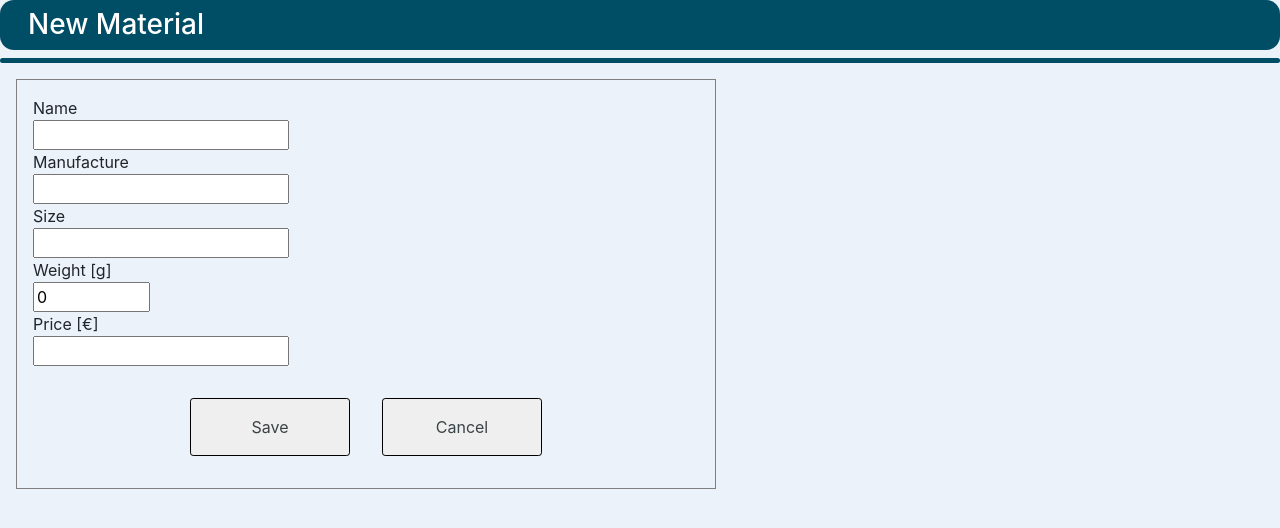
After one commit to chs8691/myequis, a Django app: page /myequis/materials/create in a window 1280 px wide. The commit adds this page. Shown: the top 528 px of the page. Run offline with Django 3.2, Linux system fonts and the light colour scheme; some libraries are stand-ins or nearby versions.

Commit message:
Create Material done

```diff
--- a/myequis/forms.py
+++ b/myequis/forms.py
@@ -10,6 +10,71 @@ import logging
 
 # Get an instance of a logger
 logger = logging.getLogger(__name__)
+
+
+# Create Material
+class CreateMaterialForm(forms.Form):
+
+    name = forms.CharField(widget=forms.TextInput(
+        attrs={'max_length': '50'}), required=False, label="Name")
+
+    manufacture = forms.CharField(widget=forms.TextInput(
+        attrs={'max_length': '30'}), required=False, label="Manufacture")
+
+    size = forms.CharField(widget=forms.TextInput(
+        attrs={'max_length': '20'}), required=False, label="Size")
+
+    weight = forms.IntegerField(widget=forms.NumberInput(
+        attrs={'size': '5'}), required=False,
+        label="Weight [g]", min_value=0, max_value=99999)
+
+    price = forms.DecimalField(widget=forms.NumberInput(
+        attrs={'size': '8', 'decimal_places': '2'}), required=False,
+        label="Price [€]", min_value=0, max_value=999999)
+
+    # Will be set to true in POST, if save button pressed
+    is_save = False
+
+    def __init__(self, *args, **kwargs):
+        super().__init__(*args, **kwargs)
+        # logger.warning("__init__() args={}".format(args[0]))
+
+        self.is_save = 'save' in args[0]
+
+    # Form class stores get data and clean will will called, every time data have been changed.
+    def clean(self):
+        logger.warning("clean() self={}".format(str(self)))
+        super(CreateMaterialForm, self).clean()
+
+        # Only if save button pressed
+        if self.is_save:
+            self.check_data()
+
+    #   Check if the give record values against the existing ones
+    def check_data(self):
+        logger.warning("check_create_material() clean_data={}".format(self.cleaned_data))
+
+        # get the actual form data we have to check
+        name = self.cleaned_data['name']
+        manufacture = self.cleaned_data['manufacture']
+        size = self.cleaned_data['size']
+        weight = self.cleaned_data['weight']
+        price = self.cleaned_data['price']
+
+        if len(name) < 1 :
+            raise forms.ValidationError(
+                _("A name must be specified"),
+                code="material_name_empty",
+                params={'name': name},
+            )
+
+        if len(manufacture) < 1 :
+            raise forms.ValidationError(
+                _("A manufacture must be specified"),
+                code="material_manufacture_empty",
+                params={'manufacture': manufacture},
+            )
+
 
 
 # Create Record
--- a/myequis/models.py
+++ b/myequis/models.py
@@ -62,7 +62,6 @@ class Material(models.Model):
     disposed = models.BooleanField(default=False)
     disposedAt = models.DateField(blank=True, null=True)
 
-
     def __str__(self):
         return str(self.name)
 
@@ -79,10 +78,15 @@ class Mounting(models.Model):
     dismount_record = models.ForeignKey(Record, related_name="dismount_record", on_delete=models.CASCADE, blank=True,
                                         null=True)
 
+    @property
+    def active(self):
+        return self.dismount_record is None
+
+
     def __str__(self):
         return "{}/{}/{} {} active={}".format(str(self.mount_record.bicycle.name),
                                               str(self.part.name),
                                               str(self.material.name),
                                               str(self.mount_record.date),
-                                              str(self.dismount_record is None),
+                                              str(self.active),
                                               )
--- a/myequis/templates/myequis/bicycle_detail.html
+++ b/myequis/templates/myequis/bicycle_detail.html
@@ -15,7 +15,7 @@
 
 <div class="clearfix">
     <div class="button-line-flex-container">
-        <a class="nav-button" href="{% url 'myequis:list-records-url' bicycle.id %}">Edit</a>
+        <a class="nav-button" href="{% url 'myequis:list-records-url' bicycle.id %}">Manage</a>
     </div>
 </div>
 
@@ -45,7 +45,7 @@
 <div class="clearfix">
     <div class="button-line-flex-container">
         <a class="nav-button" href="{% url 'myequis:list-bicycle-history-url' bicycle.id %}">History</a>
-        <a class="nav-button" href="{% url 'myequis:list-bicycle-parts-url' bicycle.id %}">Show all</a>
+        <a class="nav-button" href="{% url 'myequis:list-bicycle-parts-url' bicycle.id %}">Manage</a>
     </div>
 </div>
 
--- /dev/null
+++ b/myequis/templates/myequis/create_material.html
@@ -0,0 +1,52 @@
+{% load static %}
+{% load bootstrap4 %}       {# import bootstrap4/bootstrap3 #}
+{% bootstrap_css %}         {# Embed Bootstrap CSS #}
+{% bootstrap_javascript jquery='full' %}  {# Embed Bootstrap JS+jQuery #}
+{{ form.media }}            {# Adds date-picker required JS and CSS #}
+
+<link rel="stylesheet" type="text/css" href="{% static 'myequis/style.css' %}">
+
+<h3 class="myequi-h3">New Material</h3>
+
+<h4></h4>
+
+{% if form.errors %}
+    {% for field in form %}
+        {% for error in field.errors %}
+            <div class="alert">
+                <strong>{{ error|escape }}</strong>
+            </div>
+        {% endfor %}
+    {% endfor %}
+    {% for error in form.non_field_errors %}
+        <div class="alert">
+            <strong>{{ error|escape }}</strong>
+        </div>
+    {% endfor %}
+{% endif %}
+
+
+<form class="record-form" action="" method="post">
+    {% csrf_token %}
+
+    <div>{{ form.name.label }}</div>
+    <div >{{ form.name }}</div >
+
+    <div >{{ form.manufacture.label }}</div>
+    <div >{{ form.manufacture }}</div>
+
+    <div >{{ form.size.label }}</div>
+    <div >{{ form.size }}</div>
+
+    <div >{{ form.weight.label }}</div>
+    <div >{{ form.weight }}</div>
+
+    <div >{{ form.price.label }}</div>
+    <div >{{ form.price }}</div>
+
+
+    <div class="form-button-bar">
+        <input class="form-button" type="submit" name="save" value="Save">
+        <input class="form-button" type="submit" name="cancel" value="Cancel">
+    </div>
+</form>
--- a/myequis/urls.py
+++ b/myequis/urls.py
@@ -50,4 +50,7 @@ urlpatterns = [
     # ex: myequis/materials
     path('materials/', views.materials, name='list-materials-url'),
 
+    # ex: myequis/materials/create
+    path('materials/create', views.CreateMaterialView.as_view(), name='create-material-url'),
+
 ]
--- a/myequis/views.py
+++ b/myequis/views.py
@@ -1,24 +1,88 @@
 import humanize
 from django.db.models import Q, OuterRef, Exists, Subquery
-from django.http import HttpResponse
-from django.http import HttpResponseRedirect
+from django.http import HttpResponse, HttpResponseRedirect
 from django.template import loader
-from myequis.models import Material, Mounting
-from myequis.models import Bicycle
-from myequis.models import Record
-from myequis.models import Component
-from myequis.models import Part
+from myequis.models import Material, Mounting, Bicycle, Record, Component, Part
 from django.shortcuts import get_object_or_404, render
 from django.urls import reverse
-from .forms import CreateRecordForm, DeleteMountingForm, MountForm, DismountForm, ExchangeMountingForm
-from .forms import EditRecordForm
-from django.views.generic.edit import UpdateView
-from django.views.generic.edit import CreateView
+from .forms import CreateRecordForm, CreateMaterialForm, DeleteMountingForm, MountForm, DismountForm, ExchangeMountingForm, EditRecordForm
+from django.views.generic.edit import UpdateView, CreateView
 from datetime import datetime, date
 import logging
 
 # Get an instance of a logger
 logger = logging.getLogger(__name__)
+
+class CreateMaterialView(CreateView):
+
+    def get(self, request, *args, **kwargs):
+        logger.warning("CreateMaterialView GET request: {}".format(str(request)))
+
+        # Find the best km as default value
+        material = Material()
+        # material.weight = 0
+        # material.name = "x"
+        # material.manufacture = "y"
+        # material.size = "s"
+        material.weight = 0
+        # material.price = 0
+
+        # If called with data, clean() will be processed!
+        form = CreateMaterialForm(
+            {
+            'name': material.name,
+            'manufacture': material.manufacture,
+            'size': material.size,
+            'weight': material.weight,
+            'price': material.price,
+             })
+
+        template = loader.get_template('myequis/create_material.html')
+        return HttpResponse(template.render({'material': material, 'form': form}, request))
+
+    def post(self, request, *args, **kwargs):
+        logger.warning("CreateMaterialView POST request.POST: {}".format(str(request.POST)))
+
+        if 'cancel' in request.POST:
+            return HttpResponseRedirect(
+                "%s?message='Create material canceled'" % reverse('myequis:list-materials-url'))
+
+        form = CreateMaterialForm(request.POST)
+        # logger.warning("form: " + str(form))
+        # logger.warning("form cleaned_data: " + str(form.cleaned_data))
+
+        material = Material()
+
+        if form.is_valid():
+            logger.warning("is valid. form.cleaned_data={}".format(str(form.cleaned_data)))
+            form.check_data()
+
+            # process the data in form.cleaned_data as required
+            material.name = form.cleaned_data['name']
+            material.manufacture = form.cleaned_data['manufacture']
+            material.size = form.cleaned_data['size']
+            material.weight = form.cleaned_data['weight']
+            material.price = form.cleaned_data['price']
+
+
+            material.save()
+            logger.warning("New material saved={}".format(str(material)))
+
+            # redirect to a new URL:
+            # see https://docs.djangoproject.com/en/dev/ref/urlresolvers/#django.core.urlresolvers.reverse
+            # return HttpResponseRedirect(reverse('url_records', args=(record.bicycle.id,)))
+            return HttpResponseRedirect(
+                "%s?message='{} created'".format(material.name)
+                % reverse('myequis:list-materials-url'))
+
+        else:
+            logger.warning("is not valid")
+            template = loader.get_template('myequis/create_material.html')
+            return HttpResponse(template.render({
+            'material': material,
+            'form': form,
+            }, request))
+
 
 
 class CreateRecordView(CreateView):
@@ -793,35 +857,55 @@ def index(request):
 
 def materials(request):
 
-    # Materials without actual mounted items
+    # Existing materials without any mountings
     new_materials = Material.objects.annotate(used=Exists(
         Mounting.objects.filter(material=OuterRef('pk'))))\
         .filter(used=False)\
         .filter(disposed=False)\
         .order_by('name')
 
-        # .annotate(dismountedAt=\
-        # Mounting.objects.filter(dismount_record__isnull=False, material=OuterRef('pk')))\
-        # .order_by('-dismount_record__date')[0]\
-    # Materials without actual mounted items
+    # Existing materials without actual mounted items
     dismounted_materials = Material.objects\
         .annotate(mounted=Exists(Mounting.objects\
-            .filter(dismount_record=None, material=OuterRef('pk'))))\
+            .filter(Q(dismount_record__isnull=True), material=OuterRef('pk'))))\
         .filter(mounted=False)\
         .filter(disposed=False)\
         .order_by('name')
 
+    # Existing materials which are dismounted actually
+    dismounted_materials = Material.objects\
+        .annotate(mounted=Exists(Mounting.objects.\
+            filter(Q(dismount_record__isnull=True), material=OuterRef('pk'))))\
+        .annotate(hasMountings=Exists(Mounting.objects\
+            .filter(material=OuterRef('pk'))))\
+        .filter(mounted=False)\
+        .filter(disposed=False)\
+        .filter(hasMountings=True)\
+        .annotate(dismountedAt=Subquery(Mounting.objects\
+            .filter(material=OuterRef('pk'))\
+            .order_by('-dismount_record__date')\
+            .values('dismount_record__date')[:1]))
+
     # Materials without actual mounted items
     disposed_materials = Material.objects\
         .filter(disposed=True)\
-        .order_by('name')
+        .order_by('-disposedAt')
 
     template = loader.get_template('myequis/materials.html')
-    context = {
-        'new_materials': new_materials,
-        'dismounted_materials': dismounted_materials,
-        'disposed_materials': disposed_materials,
-    }
+
+    if 'message' in request.GET.keys():
+        context = {
+            'new_materials': new_materials,
+            'dismounted_materials': dismounted_materials,
+            'disposed_materials': disposed_materials,
+            'message': request.GET['message']
+        }
+    else:
+        context = {
+            'new_materials': new_materials,
+            'dismounted_materials': dismounted_materials,
+            'disposed_materials': disposed_materials,
+        }
 
     return HttpResponse(template.render(context, request))
 
```
Also changed, not shown: myequis/templates/myequis/materials.html (+12 -0 lines), db.sqlite3 (deleted), 1 other file.
